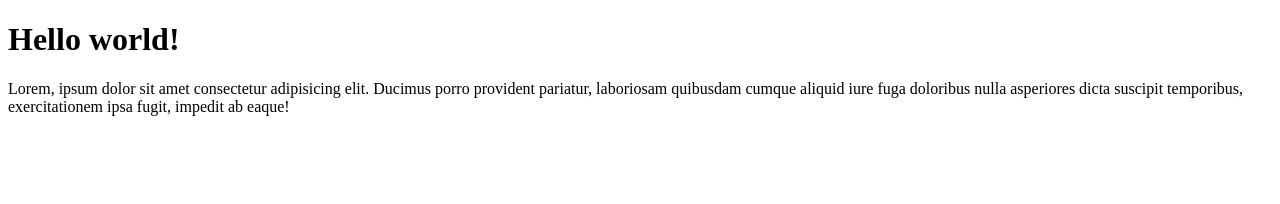
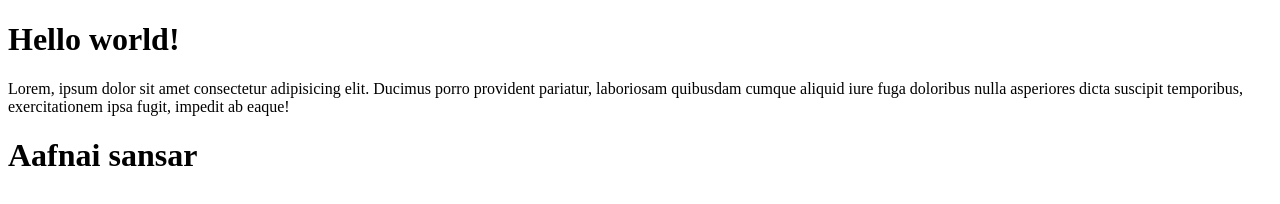
Before and after one commit to Sulav30/html, a plain HTML site: page index.html in a window 1280 px wide. Drawn offline with Linux system fonts and the light colour scheme.

Commit message:
Update index.html

```diff
--- a/index.html
+++ b/index.html
@@ -11,6 +11,7 @@
             porro provident pariatur, laboriosam quibusdam cumque aliquid iure
             fuga doloribus nulla asperiores dicta suscipit temporibus,
             exercitationem ipsa fugit, impedit ab eaque!</p>
+        <h1><b>Aafnai sansar </b></h1>
 
     </body>
 </html>
```
